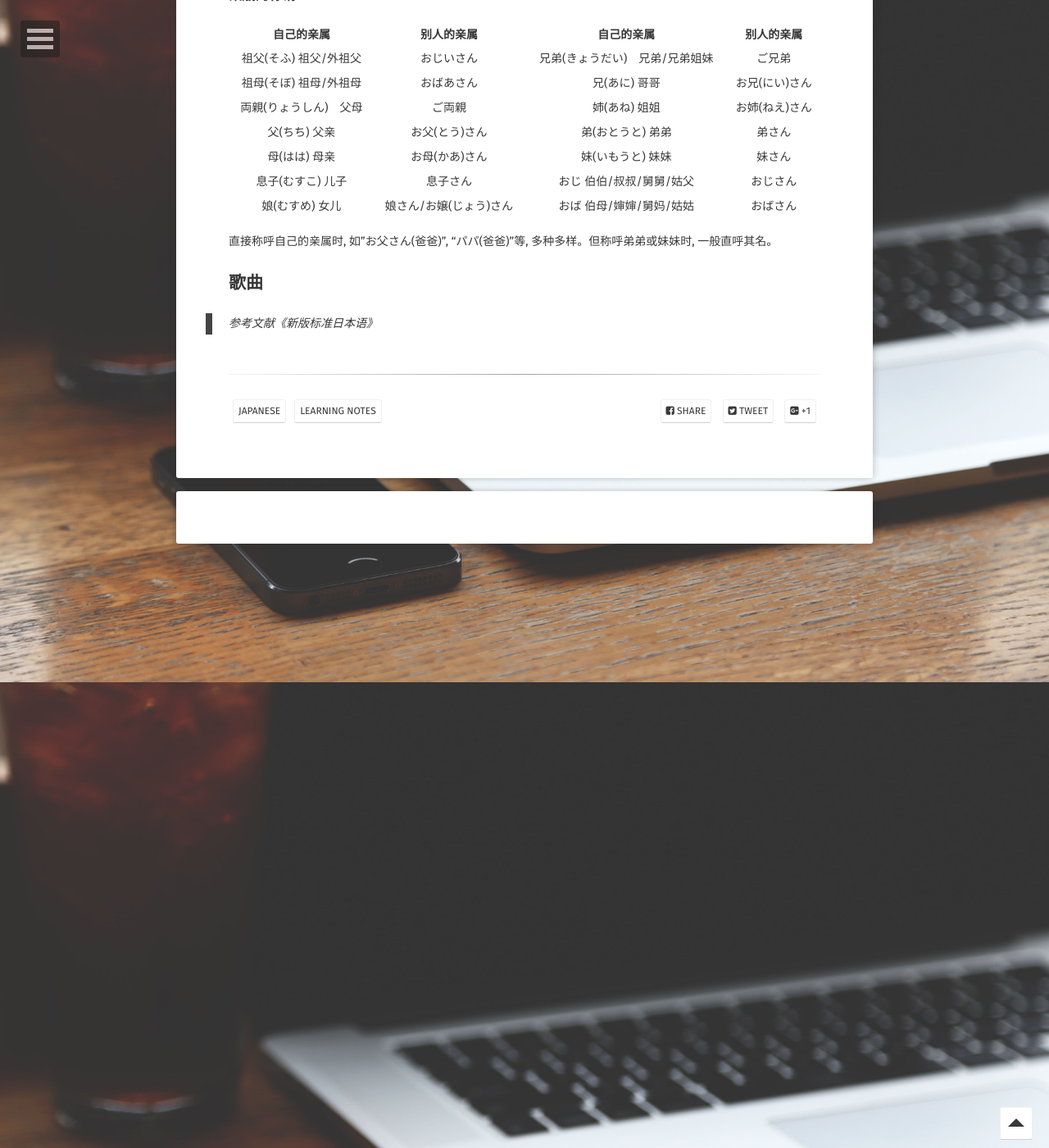
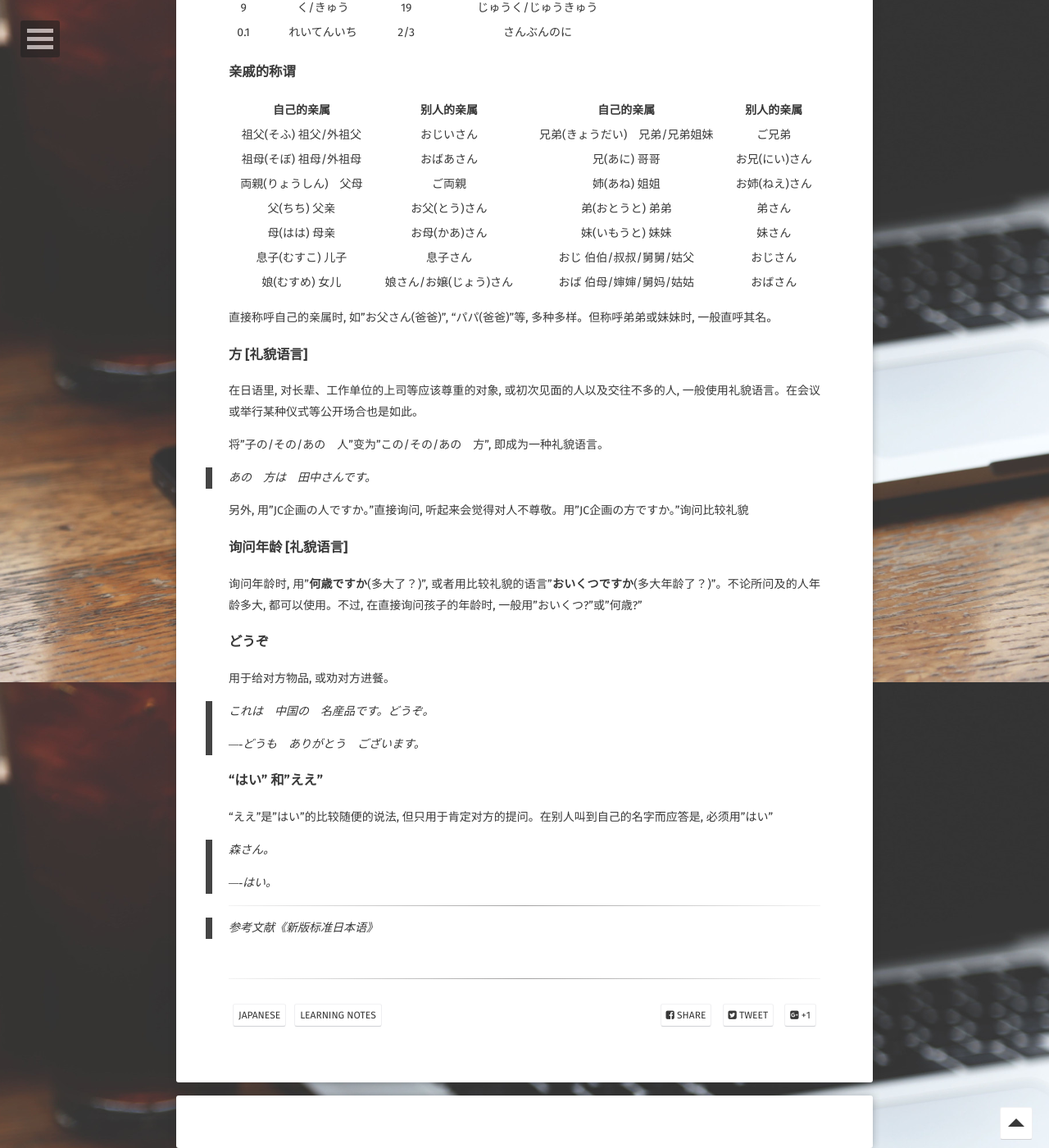
Before and after one commit to gmcnqaq/gmcnqaq, a Jekyll site: the page built from _posts/2019-04-04-first-week-of-Japanese-study.md, in a window 1280 px wide and 1400 px high, scrolled down 3668 px. Shown: the whole window at 82% size. Built offline with Jekyll 4.4.1, drawn with Linux system fonts in a browser that asks for light colours; some web fonts are replaced; comment, search, counter and statistics services are not loaded; some of the changed text lies outside the part shown.

Commit message:
Update 2019-04-04-first-week-of-Japanese-study.md

```diff
--- a/_posts/2019-04-04-first-week-of-Japanese-study.md
+++ b/_posts/2019-04-04-first-week-of-Japanese-study.md
@@ -128,6 +128,7 @@ comments: true
 > 小野さんの　机は　どの　机　ですか。
 
 
+---
 
 ## 单词
 
@@ -164,6 +165,36 @@ comments: true
 
 直接称呼自己的亲属时, 如"お父さん(爸爸)", "パパ(爸爸)"等, 多种多样。但称呼弟弟或妹妹时, 一般直呼其名。
 
-## 歌曲
+### 方 [礼貌语言]
+
+在日语里, 对长辈、工作单位的上司等应该尊重的对象, 或初次见面的人以及交往不多的人, 一般使用礼貌语言。在会议或举行某种仪式等公开场合也是如此。
+
+将"子の/その/あの　人"变为"この/その/あの　方", 即成为一种礼貌语言。
+
+> あの　方は　田中さんです。
+
+另外, 用"JC企画の人ですか。"直接询问, 听起来会觉得对人不尊敬。用"JC企画の方ですか。"询问比较礼貌
+
+### 询问年龄 [礼貌语言]
+
+询问年龄时, 用"**何歳ですか**(多大了？)", 或者用比较礼貌的语言"**おいくつですか**(多大年龄了？)"。不论所问及的人年龄多大, 都可以使用。不过, 在直接询问孩子的年龄时, 一般用"おいくつ?"或"何歳?"
+
+### どうぞ
+
+用于给对方物品, 或劝对方进餐。
+
+> これは　中国の　名産品です。どうぞ。
+>
+> ----どうも　ありがとう　ございます。
+
+### "はい" 和"ええ"
+
+"ええ"是"はい"的比较随便的说法, 但只用于肯定对方的提问。在别人叫到自己的名字而应答是, 必须用"はい"
+
+> 森さん。
+>
+> ----はい。
+
+---
 
 > 参考文献《新版标准日本语》
```
